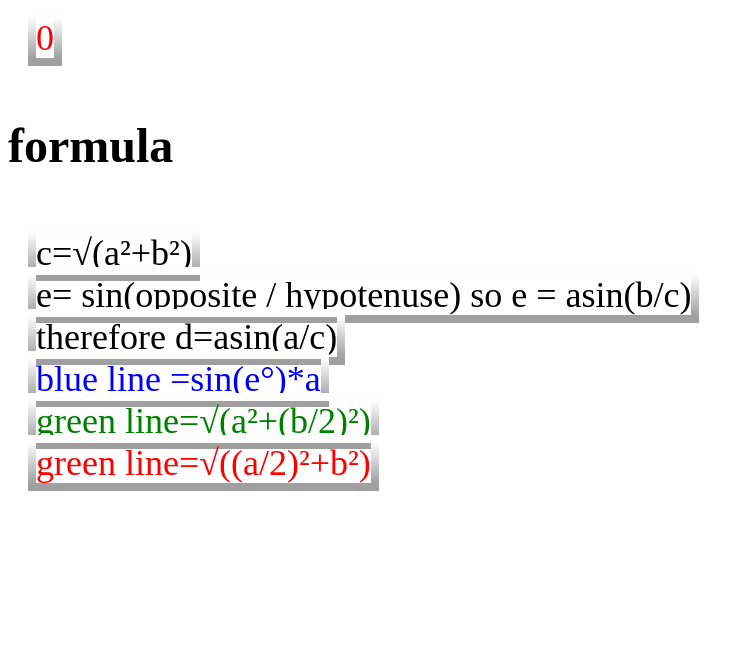
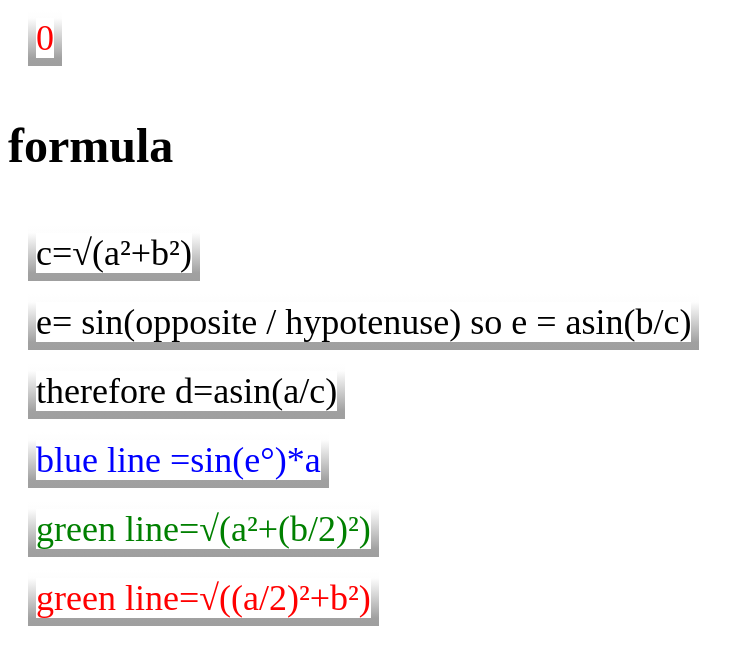
Before and after one commit to AnubhavSingh0708/mathematical-tools, a plain HTML site: page diagonal/index.html in a window 1280 px wide. Shown: the part 770-1424 px from the top of the page, without its empty margins (0-754 px from the left). Before the commit the page ends 1262 px from the top, so only its background shows below. Drawn offline with Linux system fonts and the light colour scheme.

Commit message:
Update index.html

```diff
--- a/diagonal/index.html
+++ b/diagonal/index.html
@@ -40,12 +40,12 @@
   <span id="red" style="color:red"></span>
         <br><br>
         <h1>formula</h1><br>
-        <span>c=√(a²+b²)</span><br>
-        <span>e= sin(opposite / hypotenuse) so e = asin(b/c)</span><br>
-         <span>therefore d=asin(a/c)</span><br>
-        <span style="color:blue">blue line =sin(e°)*a</span><br>
-        <span  style="color:green">green line=√(a²+(b/2)²)</span><br>
-        <span  style="color:red">green line=√((a/2)²+b²)</span><br>
+        <span>c=√(a²+b²)</span><br><br>
+        <span>e= sin(opposite / hypotenuse) so e = asin(b/c)</span><br><br>
+         <span>therefore d=asin(a/c)</span><br><br>
+        <span style="color:blue">blue line =sin(e°)*a</span><br><br>
+        <span  style="color:green">green line=√(a²+(b/2)²)</span><br><br>
+        <span  style="color:red">green line=√((a/2)²+b²)</span><br><br>
 <script src="index.js"></script>
 </script>
     </body>
```
